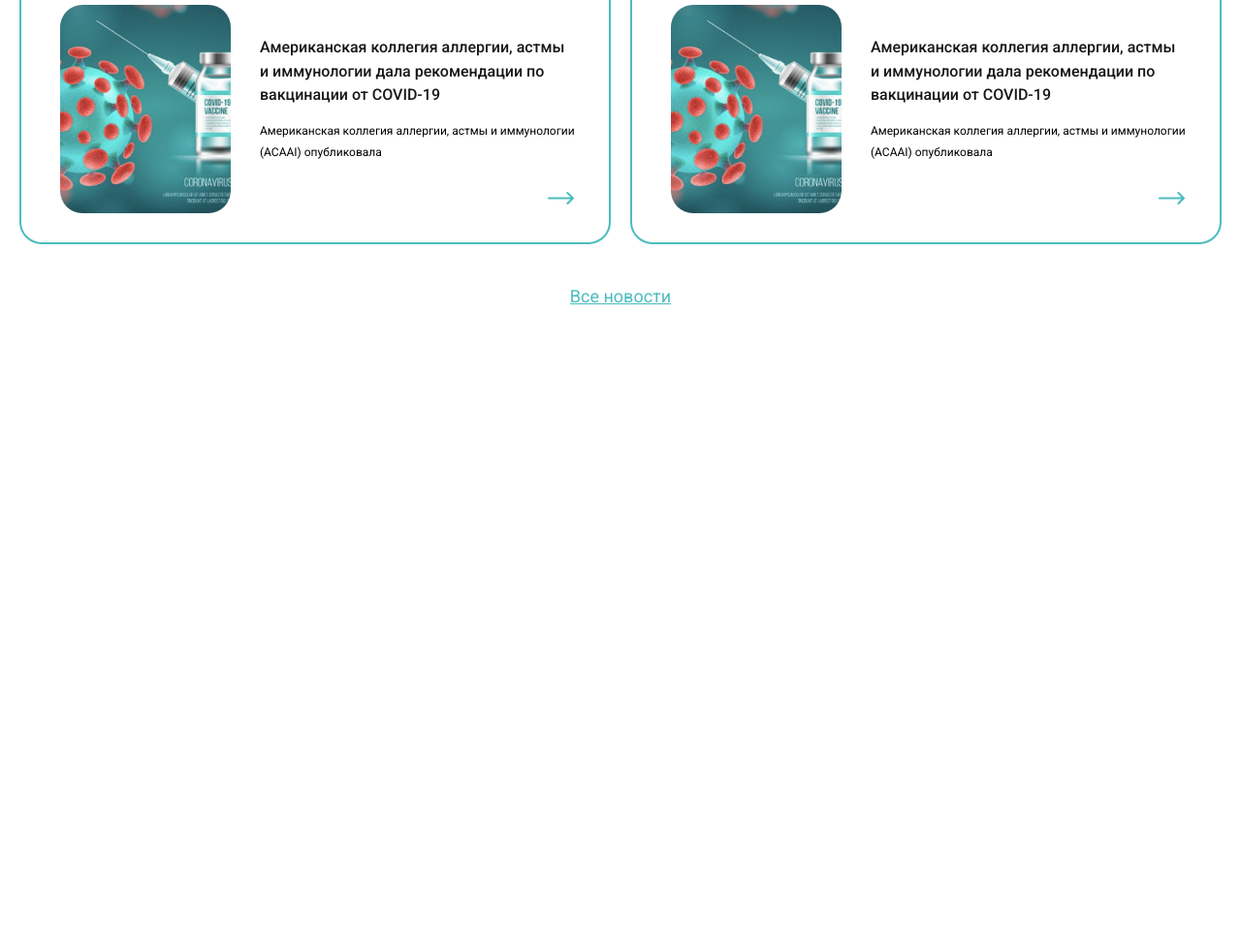
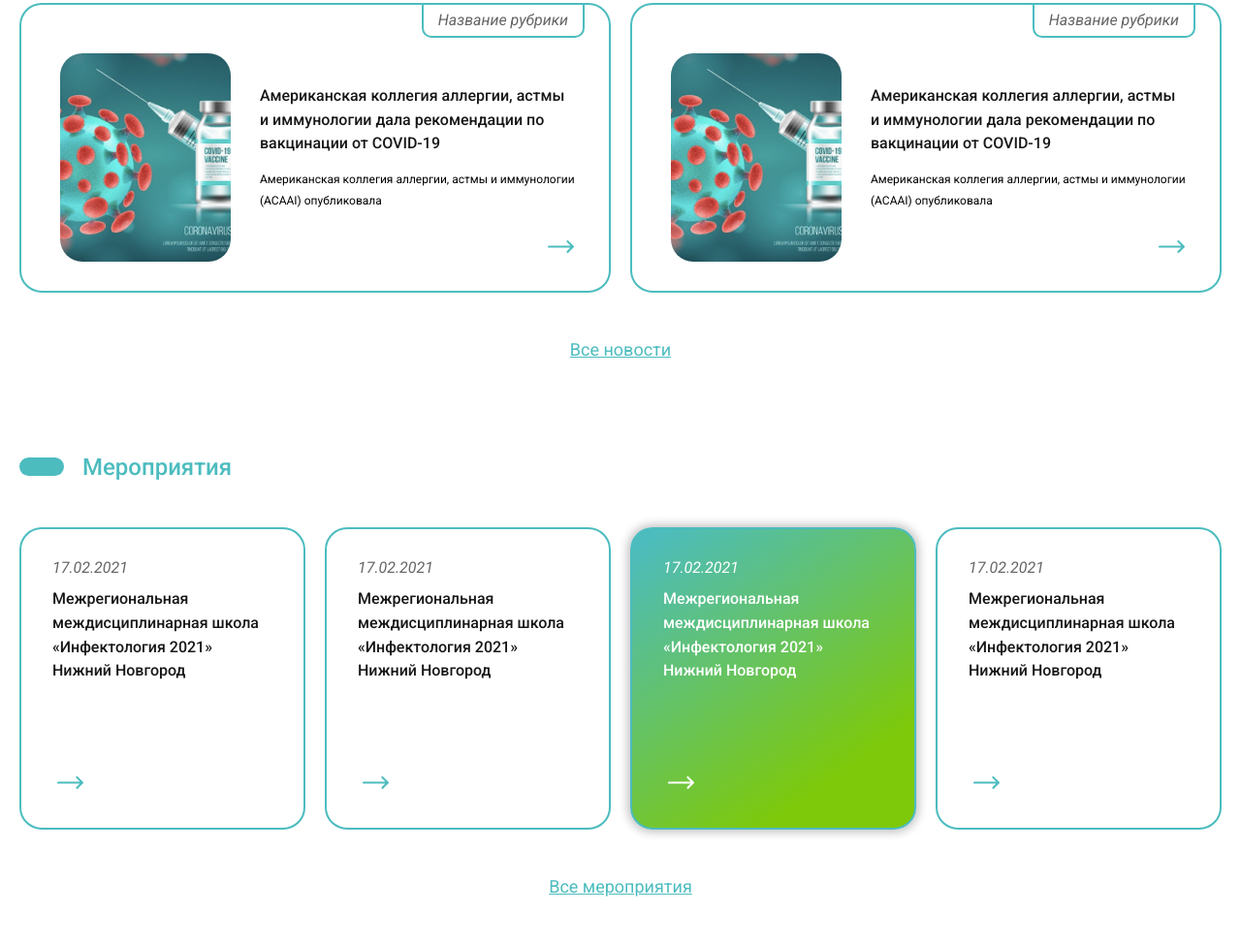
Before and after one commit to webMACTEP/alpulmo.loc, a plain HTML site: page index.html in a window 1280 px wide. Shown: the part 1656-2630 px from the top of the page at 97% size. Before the commit the page ends 1972 px from the top, so only its background shows below. Drawn offline with Linux system fonts and the light colour scheme.

Commit message:
activity

```diff
--- a/css/style.scss
+++ b/css/style.scss
@@ -205,7 +205,7 @@ $white: #fff;
 
    &__all {
       text-align: center;
-      margin: 50px 0px 50px 0px;
+      padding: 50px 0px;
       & a {
          font-size: 18px;
          color: $green;
@@ -286,7 +286,8 @@ $white: #fff;
 
    &__all {
       text-align: center;
-      margin: 45px 0px 0px 0px;
+      padding: 50px 0px;
+
       & a {
          font-size: 18px;
          text-decoration-line: underline;
@@ -294,3 +295,61 @@ $white: #fff;
       }
    }
 }
+.activity {
+   &__row {
+      display: flex;
+      justify-content: space-between;
+   }
+
+   &__item {
+      position: relative;
+      padding: 32px;
+      width: 295px;
+      height: 312px;
+      border: 2px solid $blue;
+      border-radius: 23px;
+      &.active {
+         background: linear-gradient(144.84deg, #4cbcbf 3.5%, #7ec909 79.34%);
+         box-shadow: 0px 0px 10px 3px #c4c4c4;
+         & > .activity__date,
+         .activity__title {
+            color: $white;
+         }
+         & > .activity__button {
+            background: url("../img/anons-arrow-w.svg") center no-repeat;
+         }
+      }
+   }
+
+   &__date {
+      font-style: italic;
+      font-size: 16px;
+      color: #666;
+   }
+
+   &__title {
+      font-size: 16px;
+      line-height: 155.69%;
+      color: #171717;
+      font-weight: 500;
+      margin: 12px 0px 0px 0px;
+   }
+
+   &__button {
+      position: absolute;
+      left: 37px;
+      bottom: 40px;
+      width: 27px;
+      height: 13px;
+      background: url("../img/anons-arrow.svg") center no-repeat;
+   }
+   &__all {
+      text-align: center;
+      padding: 50px 0px;
+      & a {
+         font-size: 18px;
+         text-decoration-line: underline;
+         color: $blue;
+      }
+   }
+}
--- a/index.html
+++ b/index.html
@@ -127,6 +127,38 @@
          <div class="anons__all"><a href="">Все новости</a></div>
       </div>
    </section>
+   <section class="activity">
+      <div class="container">
+         <div class="title-blue">Мероприятия</div>
+         <div class="activity__row">
+            <div class="activity__item">
+               <div class="activity__date">17.02.2021</div>
+               <div class="activity__title">Межрегиональная междисциплинарная школа «Инфектология 2021»
+                  Нижний Новгород </div>
+               <div class="activity__button"></div>
+            </div>
+            <div class="activity__item">
+               <div class="activity__date">17.02.2021</div>
+               <div class="activity__title">Межрегиональная междисциплинарная школа «Инфектология 2021»
+                  Нижний Новгород </div>
+               <div class="activity__button"></div>
+            </div>
+            <div class="activity__item active">
+               <div class="activity__date">17.02.2021</div>
+               <div class="activity__title">Межрегиональная междисциплинарная школа «Инфектология 2021»
+                  Нижний Новгород </div>
+               <div class="activity__button"></div>
+            </div>
+            <div class="activity__item">
+               <div class="activity__date">17.02.2021</div>
+               <div class="activity__title">Межрегиональная междисциплинарная школа «Инфектология 2021»
+                  Нижний Новгород </div>
+               <div class="activity__button"></div>
+            </div>
+         </div>
+         <div class="activity__all"><a href="">Все мероприятия</a></div>
+      </div>
+   </section>
 </body>
 
 </html>
```
Also changed, not shown: css/style.css, img/anons-arrow-w.svg (added).
